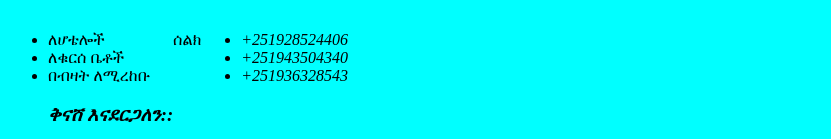
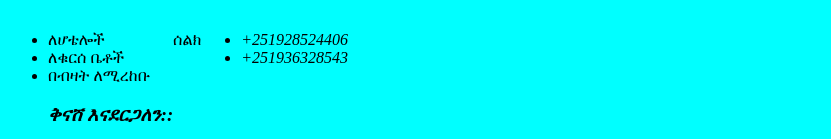
Before and after one commit to Sireat/Ergoye-Baltina, a plain HTML site: page index.html in a window 1280 px wide. Shown: the part 336-475 px from the top of the page, without its empty margins (0-831 px from the left). Drawn offline with Linux system fonts and the light colour scheme.

Commit message:
Update index.html

```diff
--- a/index.html
+++ b/index.html
@@ -29,7 +29,6 @@
         <p>ሰልክ </p>
         <ul>
             <li><em>+251928524406</em></li>
-            <li><em>+251943504340</em></li>
             <li><em>+251936328543</em></li>
         </ul>
     </section>
```
